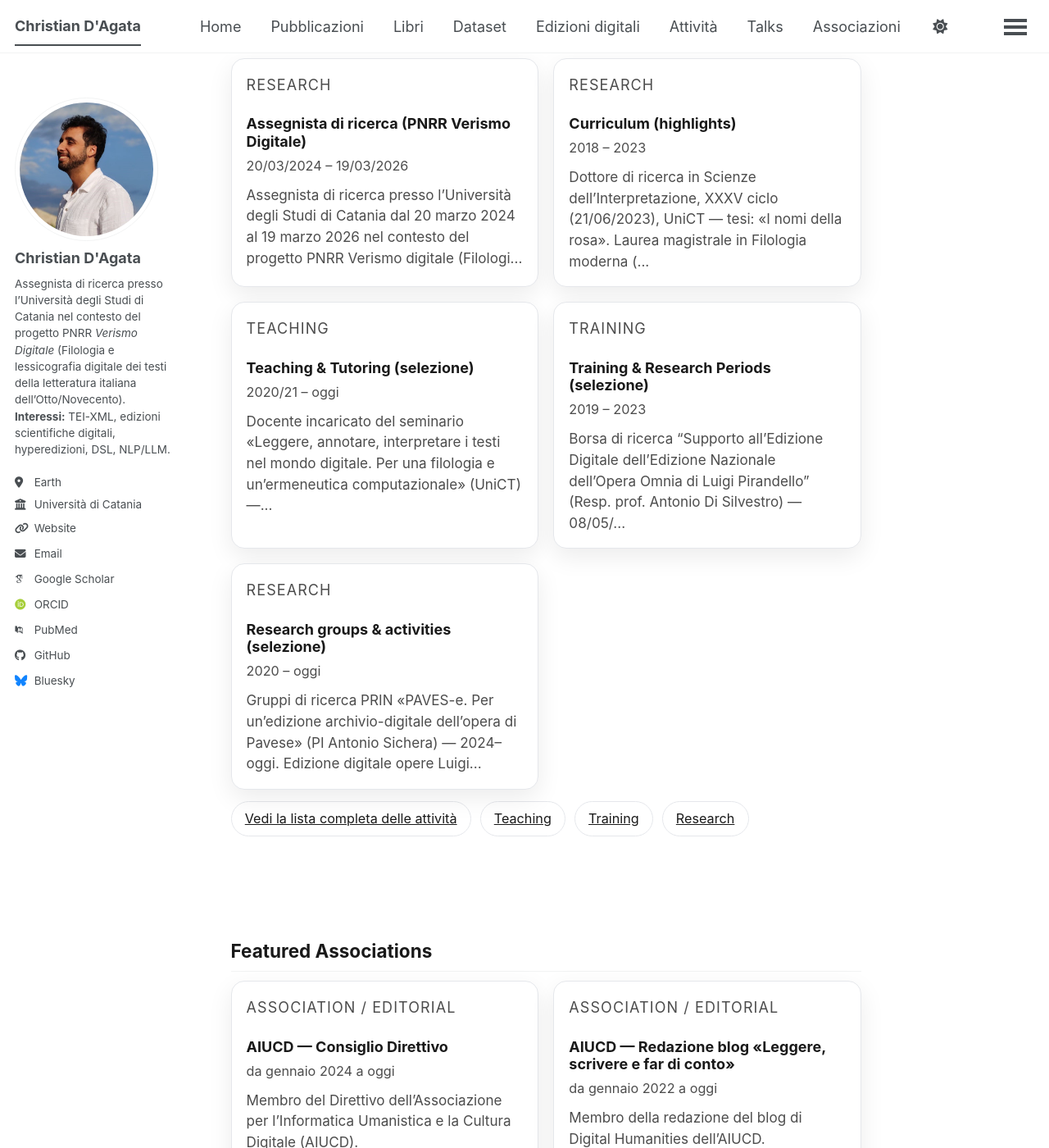
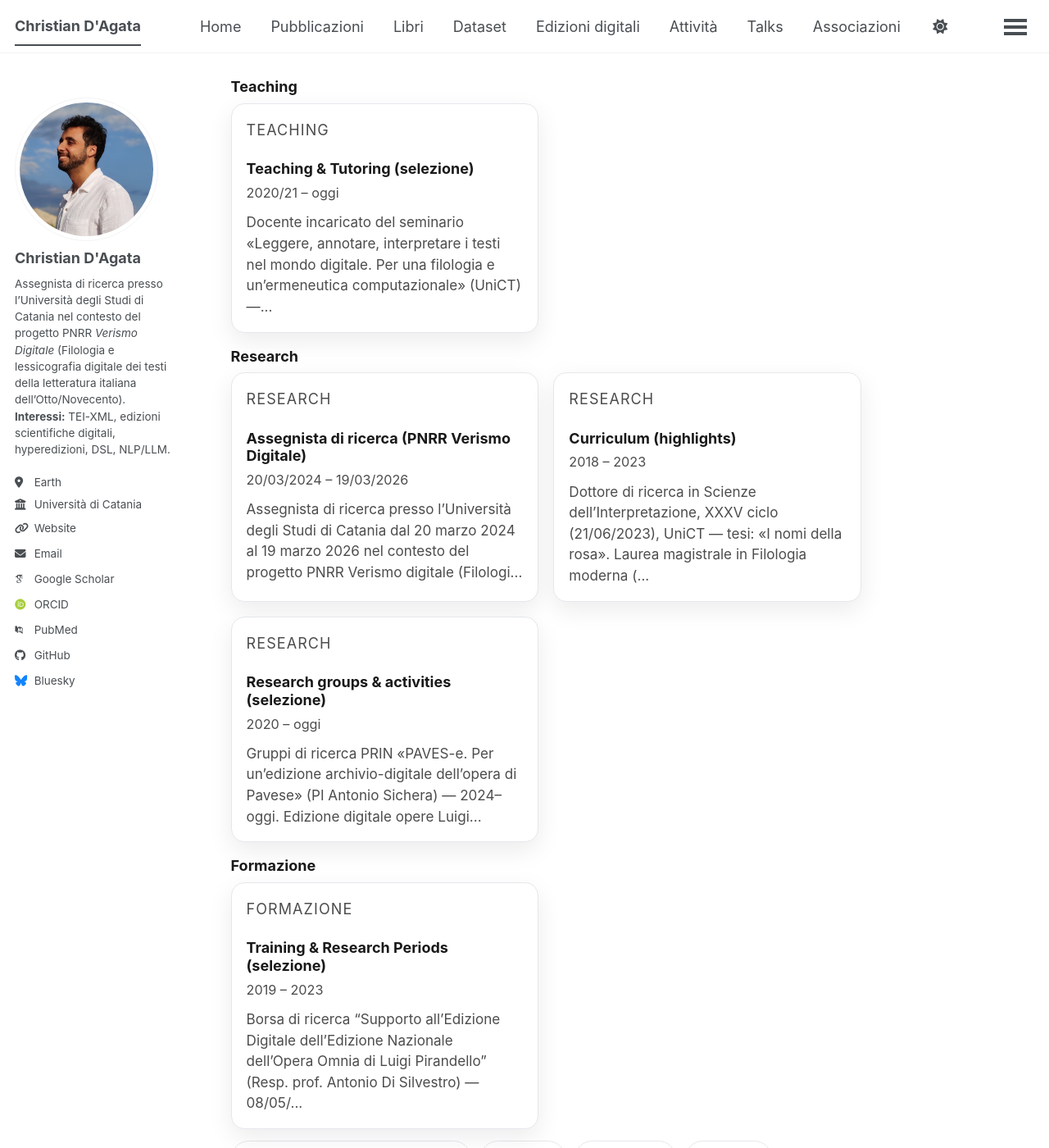
Before and after one commit to christiandagata/christiandagata.github.io, a Jekyll site: the page built from index.md, in a window 1280 px wide and 1400 px high, scrolled down 2504 px. Shown: the whole window at 82% size. Built offline with Jekyll 4.4.1, drawn with Linux system fonts in a browser that asks for light colours; some web fonts are replaced; a script bundle is joined from its source files by our own code; library files that are not in the unit come from our copies.

Commit message:
Update index.md

```diff
--- a/index.md
+++ b/index.md
@@ -127,14 +127,46 @@ author_profile: true
 
 <section class="mag-section">
   <h2>Featured Activity</h2>
+  {% assign featured_activity = site.activity | where: "featured", true | sort: "featured_rank" %}
+
+  <h3>Teaching</h3>
   <div class="mag-grid">
-    {% assign items = site.activity | where: "featured", true | sort: "featured_rank" %}
-    {% for item in items limit:10 %}
+    {% assign teaching_items = featured_activity | where: "activity_type", "Teaching" %}
+    {% for item in teaching_items limit:10 %}
       {% capture meta %}{% if item.period %}{{ item.period }}{% endif %}{% endcapture %}
       {% assign excerpt = item.excerpt | strip_html | truncate: 160 %}
+      <div class="mag-card">
+        <p class="mag-kicker">Teaching</p>
+        <h3 class="mag-title"><a href="{{ item.url | relative_url }}">{{ item.title }}</a></h3>
+        {% if meta and meta != "" %}<div class="mag-meta">{{ meta }}</div>{% endif %}
+        {% if excerpt and excerpt != "" %}<div class="mag-excerpt">{{ excerpt }}</div>{% endif %}
+      </div>
+    {% endfor %}
+  </div>
 
+  <h3 style="margin-top:1rem;">Research</h3>
+  <div class="mag-grid">
+    {% assign research_items = featured_activity | where: "activity_type", "Research" %}
+    {% for item in research_items limit:10 %}
+      {% capture meta %}{% if item.period %}{{ item.period }}{% endif %}{% endcapture %}
+      {% assign excerpt = item.excerpt | strip_html | truncate: 160 %}
       <div class="mag-card">
-        <p class="mag-kicker">{{ item.activity_type | default: "Activity" }}</p>
+        <p class="mag-kicker">Research</p>
+        <h3 class="mag-title"><a href="{{ item.url | relative_url }}">{{ item.title }}</a></h3>
+        {% if meta and meta != "" %}<div class="mag-meta">{{ meta }}</div>{% endif %}
+        {% if excerpt and excerpt != "" %}<div class="mag-excerpt">{{ excerpt }}</div>{% endif %}
+      </div>
+    {% endfor %}
+  </div>
+
+  <h3 style="margin-top:1rem;">Formazione</h3>
+  <div class="mag-grid">
+    {% assign training_items = featured_activity | where: "activity_type", "Training" %}
+    {% for item in training_items limit:10 %}
+      {% capture meta %}{% if item.period %}{{ item.period }}{% endif %}{% endcapture %}
+      {% assign excerpt = item.excerpt | strip_html | truncate: 160 %}
+      <div class="mag-card">
+        <p class="mag-kicker">Formazione</p>
         <h3 class="mag-title"><a href="{{ item.url | relative_url }}">{{ item.title }}</a></h3>
         {% if meta and meta != "" %}<div class="mag-meta">{{ meta }}</div>{% endif %}
         {% if excerpt and excerpt != "" %}<div class="mag-excerpt">{{ excerpt }}</div>{% endif %}
@@ -145,7 +177,7 @@ author_profile: true
   <p style="margin-top:.8rem; display:flex; gap:.6rem; flex-wrap:wrap;">
     <a class="mag-btn secondary" href="{{ '/activity/' | relative_url }}">Vedi la lista completa delle attività</a>
     <a class="mag-btn secondary" href="{{ '/activity/#teaching' | relative_url }}">Teaching</a>
-    <a class="mag-btn secondary" href="{{ '/activity/#training' | relative_url }}">Training</a>
+    <a class="mag-btn secondary" href="{{ '/activity/#training' | relative_url }}">Formazione</a>
     <a class="mag-btn secondary" href="{{ '/activity/#research' | relative_url }}">Research</a>
   </p>
 </section>
```
